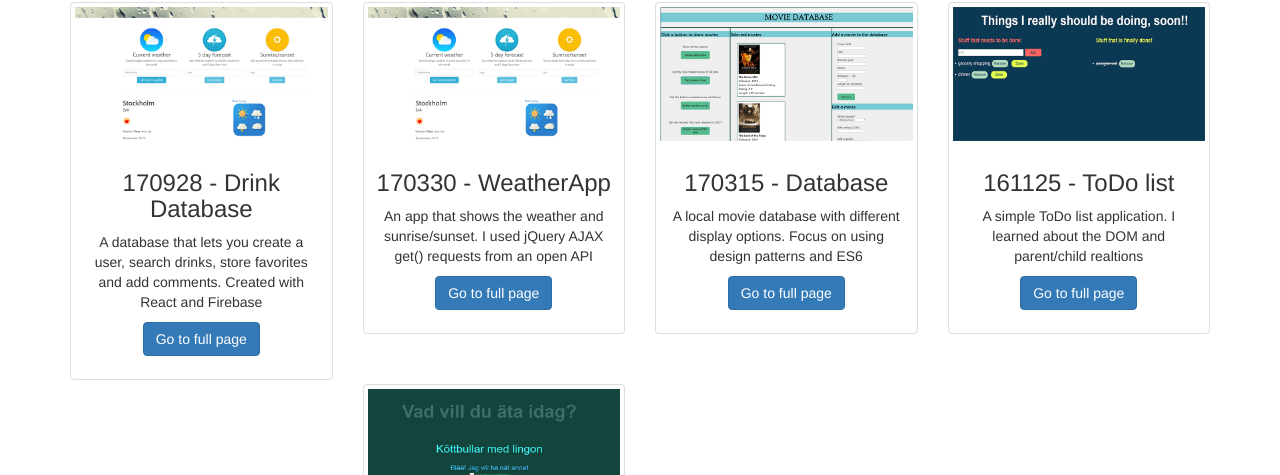
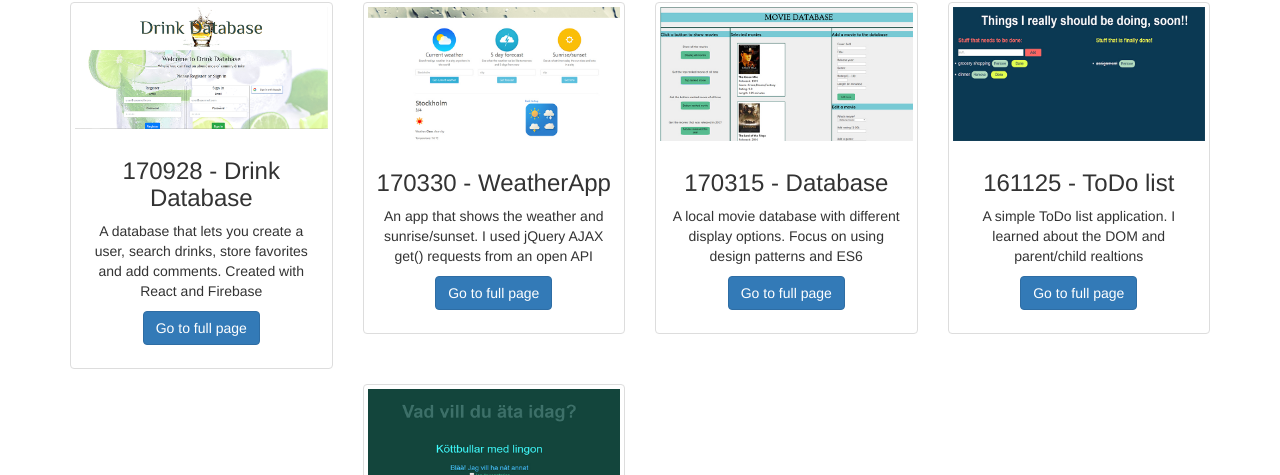
Before and after one commit to anneliev/anneliev.github.io, a plain HTML site: page index.html in a window 1280 px wide. Shown: the part 625-1100 px from the top of the page. Drawn offline with Linux system fonts and the light colour scheme.

Commit message:
added pic drink database

```diff
--- a/index.html
+++ b/index.html
@@ -90,7 +90,7 @@
         <div class="row text-center">
             <div class="col-md-3 col-sm-6 hero-feature">
                 <div class="thumbnail">
-                    <img src="pics/WeatherApp.jpg" alt="Weather App thumbnail">
+                    <img src="pics/Drink-database.jpg" alt="Drink database thumbnail">
                     <div class="caption">
                         <h3>170928 - Drink Database</h3>
                         <p>A database that lets you create a user, search drinks, store favorites and add comments. Created with React and Firebase</p>
```
Also changed, not shown: pics/Drink-database.jpg (added).
